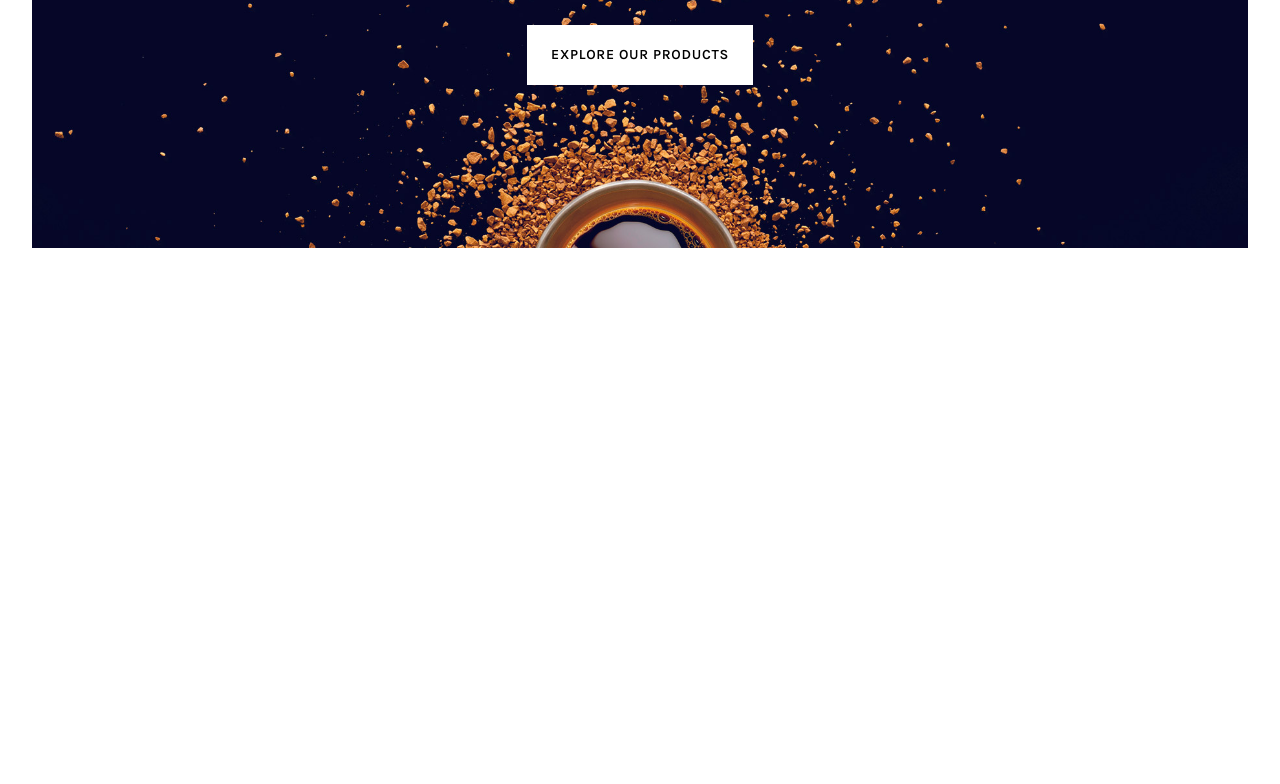
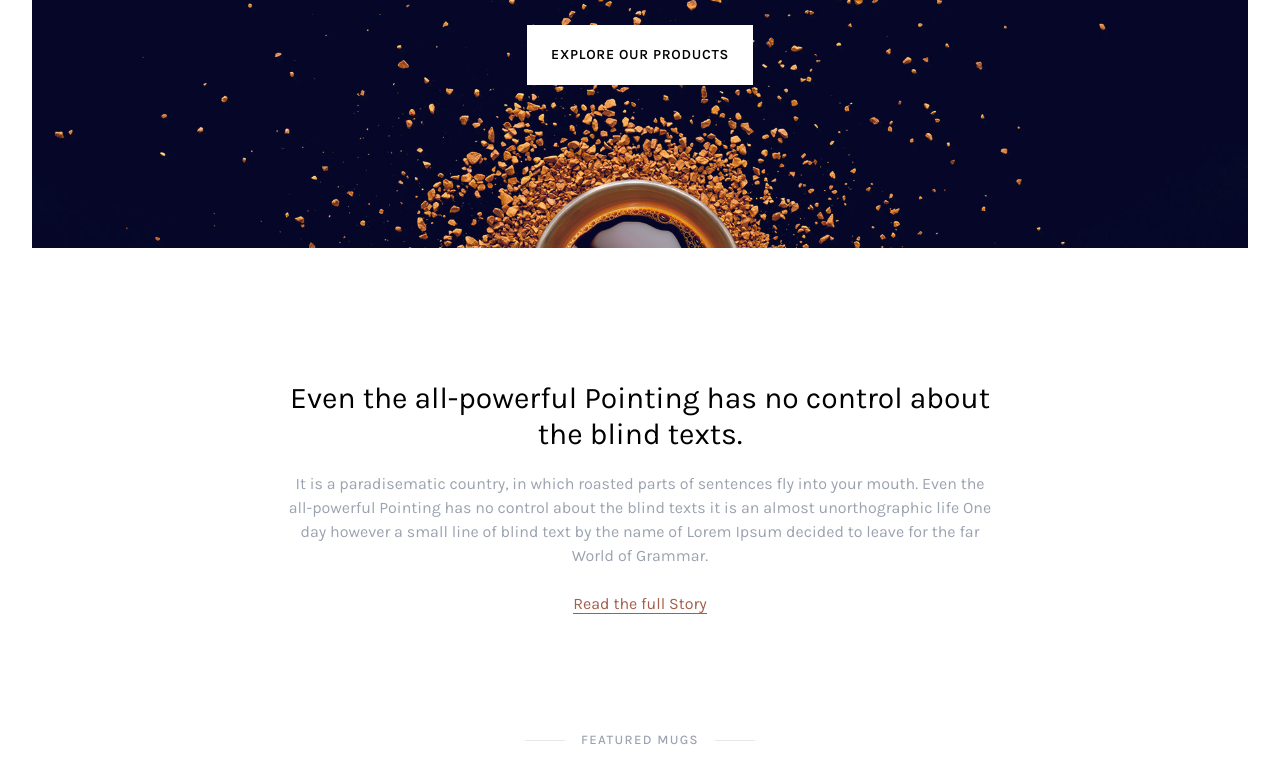
Before and after one commit to Phuy29/tailwind-coffee-style, a website: page public/index.html in a window 1280 px wide. Shown: the part 358-1142 px from the top of the page. Before the commit the page ends 800 px from the top, so only its background shows below. Drawn offline with Linux system fonts and the light colour scheme.

Commit message:
Story section and SubheadLine

```diff
--- a/public/index.html
+++ b/public/index.html
@@ -14,7 +14,7 @@
 
 <body>
   <div id="root">
-    <div class="content-wrapper font-Karla max-w-screen-2xl text-base mx-auto px-8 ">
+    <div class="content-wrapper font-Karla max-w-screen-2xl text-base mx-auto lg:px-8 ">
       <header class="py-6 mx-auto">
         <nav class="flex flex-row justify-between items-center relative">
           <div class="logo basis-2/6 text-center text-xl font-semibold cursor-pointer">
@@ -75,6 +75,28 @@
             </div>
           </div>
         </section>
+
+        <!-- Story -->
+        <section class="story">
+          <div class="max-w-3xl py-28 mx-auto text-center px-8">
+            <div class="text-3xl my-5">Even the all-powerful Pointing has no control about the blind texts.</div>
+            <div class="mb-6 text-gray-400">It is a paradisematic country, in which roasted parts of sentences fly into
+              your mouth.
+              Even the
+              all-powerful Pointing has no control about the blind texts it is an almost unorthographic life One day
+              however a small line of blind text by the name of Lorem Ipsum decided to leave for the far World of
+              Grammar.</div>
+            <a href="#" class="text-[#a25f4b] border-b border-b-[#a25f4b]">Read
+              the full Story</a>
+          </div>
+        </section>
+
+        <!-- SubheadLine -->
+        <div class="flex justify-center items-center mb-24">
+          <div class="w-10 h-px bg-gray-200"></div>
+          <div class="uppercase mx-4 tracking-widest text-gray-400 font-medium text-[13px]">FEATURED MUGS</div>
+          <div class="w-10 h-px bg-gray-200"></div>
+        </div>
       </main>
       <footer></footer>
     </div>
```
Also changed, not shown: public/output.css.
